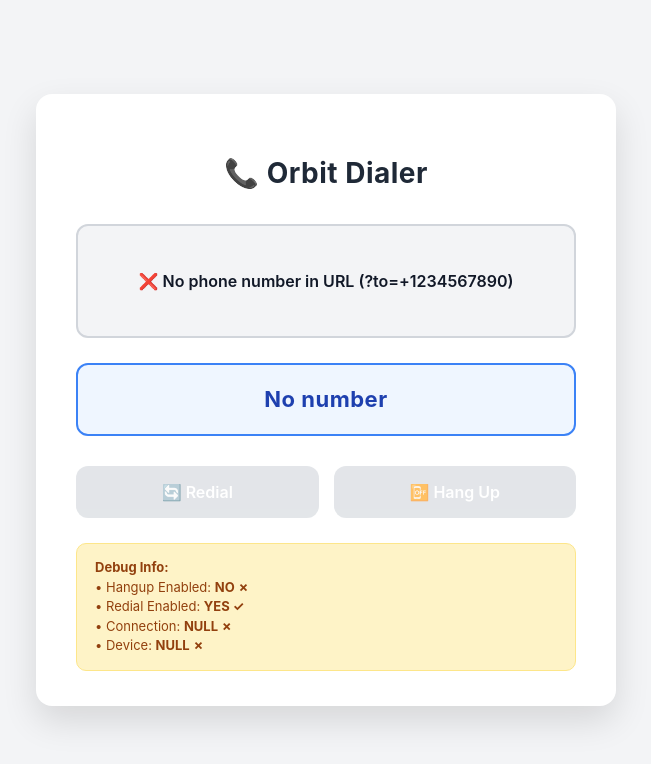
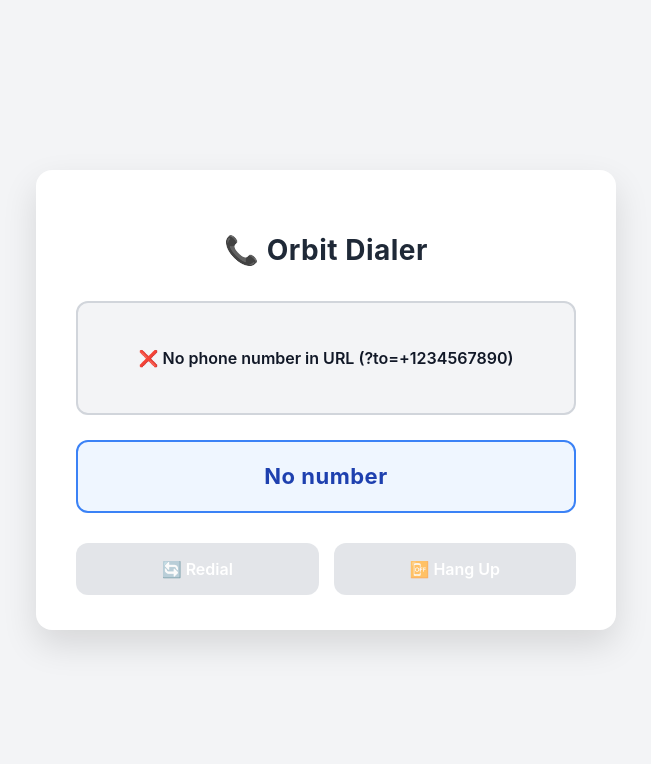
Before and after one commit to rekksu/twilio-dialer, a React (Vite) app: page / in a window 1280 px wide. Shown: the top 764 px of the page, without its empty margins (314-965 px from the left). Built offline with nearby package versions, Linux system fonts and the light colour scheme.

Commit message:
stable commit 3.7

```diff
--- a/src/App.jsx
+++ b/src/App.jsx
@@ -261,15 +261,15 @@ export default function App() {
 
   return (
      <div style={{
-  position: 'fixed',        // Fix to viewport
+    position: 'fixed',
     top: 0,
     left: 0,
     width: '100%',
     height: '100%',
     display: 'flex',
-  alignItems: 'center',     // vertical center
-  justifyContent: 'center', // horizontal center
-  backgroundColor: '#f3f4f6', // Soft CRM-style background
+    alignItems: 'center',
+    justifyContent: 'center',
+    backgroundColor: '#f3f4f6',
     padding: '20px',
     boxSizing: 'border-box'
   }}>
@@ -282,6 +282,8 @@ export default function App() {
       boxShadow: '0 15px 35px rgba(0,0,0,0.12)',
       fontFamily: 'Inter, system-ui, -apple-system, sans-serif'
     }}>
+
+      {/* Header */}
       <h2 style={{
         textAlign: 'center',
         color: '#1f2937',
@@ -293,6 +295,7 @@ export default function App() {
         📞 Orbit Dialer
       </h2>
 
+      {/* Call Status */}
       <div style={{
         padding: '20px',
         backgroundColor: isHangupEnabled ? '#e6f4ea' : '#f3f4f6',
@@ -312,6 +315,7 @@ export default function App() {
         {status}
       </div>
 
+      {/* Phone Number */}
       <div style={{
         padding: '18px',
         backgroundColor: '#eff6ff',
@@ -327,10 +331,10 @@ export default function App() {
         {phoneNumber || "No number"}
       </div>
 
+      {/* Buttons */}
       <div style={{
         display: 'flex',
-      gap: '15px',
-      marginBottom: '25px'
+        gap: '15px'
       }}>
         <button
           onClick={redial}
@@ -347,7 +351,9 @@ export default function App() {
             color: '#fff',
             transition: 'all 0.2s',
             opacity: (!isRedialEnabled || !phoneNumber) ? 0.6 : 1,
-          boxShadow: (isRedialEnabled && phoneNumber) ? '0 4px 12px rgba(16, 185, 129, 0.25)' : 'none'
+            boxShadow: (isRedialEnabled && phoneNumber)
+              ? '0 4px 12px rgba(16, 185, 129, 0.25)'
+              : 'none'
           }}
         >
           🔄 Redial
@@ -368,29 +374,15 @@ export default function App() {
             color: '#fff',
             transition: 'all 0.2s',
             opacity: !isHangupEnabled ? 0.6 : 1,
-          boxShadow: isHangupEnabled ? '0 4px 12px rgba(239, 68, 68, 0.25)' : 'none'
+            boxShadow: isHangupEnabled
+              ? '0 4px 12px rgba(239, 68, 68, 0.25)'
+              : 'none'
           }}
         >
           📴 Hang Up
         </button>
       </div>
 
-    <div style={{
-      padding: '14px 18px',
-      backgroundColor: '#fef3c7',
-      borderRadius: '10px',
-      fontSize: '13px',
-      color: '#92400e',
-      border: '1px solid #fde68a'
-    }}>
-      <div><strong>Debug Info:</strong></div>
-      <div>• Hangup Enabled: <strong>{isHangupEnabled ? 'YES ✓' : 'NO ✗'}</strong></div>
-      <div>• Redial Enabled: <strong>{isRedialEnabled ? 'YES ✓' : 'NO ✗'}</strong></div>
-      <div>• Connection: <strong>{connectionRef.current ? 'EXISTS ✓' : 'NULL ✗'}</strong></div>
-      <div>• Device: <strong>{deviceRef.current ? 'EXISTS ✓' : 'NULL ✗'}</strong></div>
-      {customerId && <div>• Customer ID: <strong>{customerId}</strong></div>}
-      {orgId && <div>• Org ID: <strong>{orgId}</strong></div>}
-    </div>
     </div>
   </div>
 
```
Lines whose indentation alone changed are shown as unchanged.
